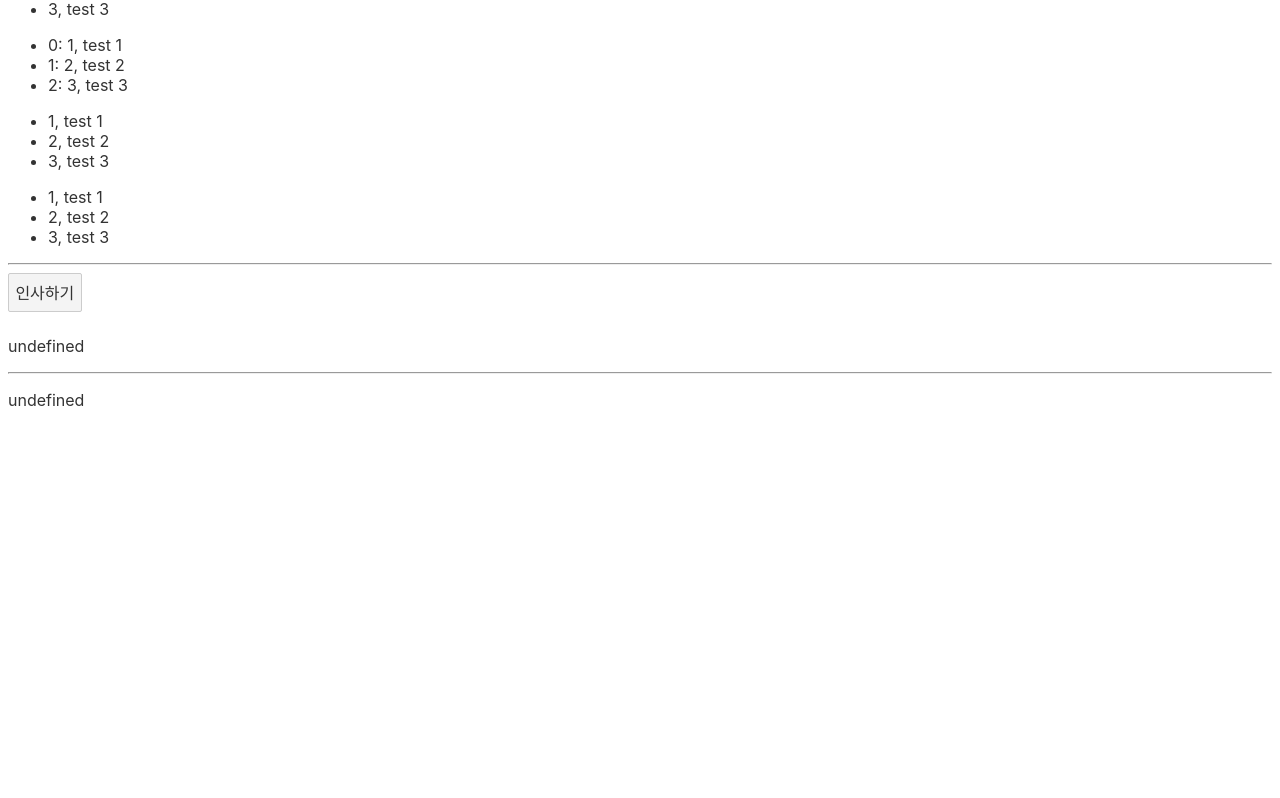
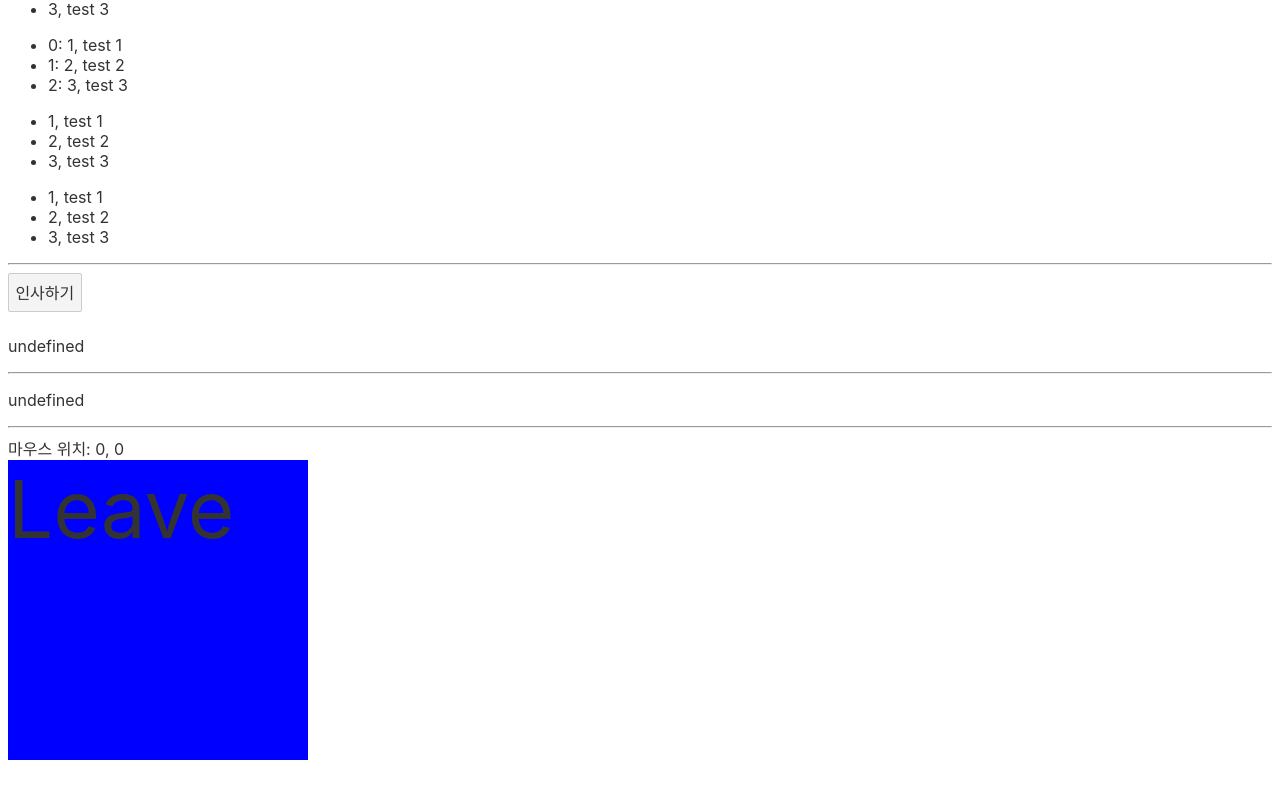
Before and after one commit to cpprhtn/svelte-proj, a Svelte app: page / in a window 1280 px wide. Shown: the part 715-1513 px from the top of the page. Before the commit the page ends 1125 px from the top, so only its background shows below. Built offline with nearby package versions, Linux system fonts and the light colour scheme.

Commit message:
add: DOM event

```diff
--- a/src/App.svelte
+++ b/src/App.svelte
@@ -87,6 +87,20 @@
 
 	function handleClick2 () {
 		promise = sayHello();
+	}
+
+	// DOM event
+	let m = {x:0,y:0};
+	let isEnter = false;
+	function handleMousemove (event) {
+		m.x = event.clientX;
+		m.y = event.clientY;
+	}
+	function handleMouseenter () {
+		isEnter = true;
+	}
+	function handleMouseleave () {
+		isEnter = false;
 	}
 	</script>
 
@@ -178,6 +192,17 @@ svelte는 item이 제거되면, 나머지 남은 item을 모두 update하므로
 		font-weight: 100;
 	}
 
+	div {
+		width: 100%;
+		height: 100%;
+	}
+	div>div {
+		width: 300px;
+		height: 300px;
+		background-color: blue;
+		font-size: 80px;
+	}
+
 	@media (min-width: 640px) {
 		main {
 			max-width: none;
@@ -205,3 +230,15 @@ svelte는 item이 제거되면, 나머지 남은 item을 모두 update하므로
 {#await promise then data}
 	<p>{data}</p>
 {/await}
+
+<!--DOM event-->
+<hr>
+
+<div on:mousemove={handleMousemove}>
+	마우스 위치: {m.x}, {m.y}
+	<div
+	on:mouseenter={handleMouseenter}
+	on:mouseleave={handleMouseleave}>
+	{isEnter ? 'Enter':'Leave'}
+	</div>
+</div>
```
